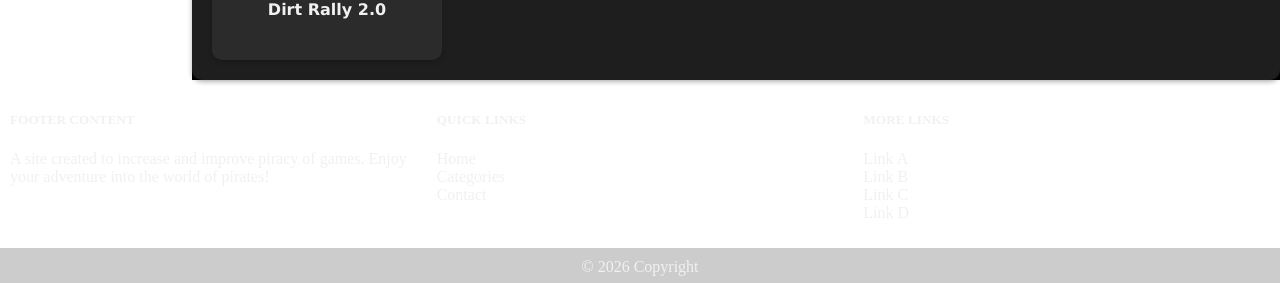
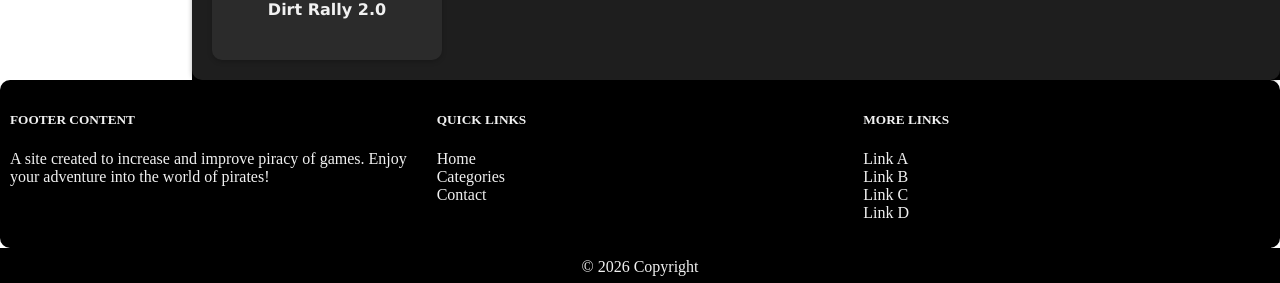
Before and after one commit to DharmilG/Game-Store, a React (Vite) app: page / in a window 1280 px wide. Shown: the part 4609-4892 px from the top of the page. Built offline with nearby package versions, Linux system fonts and the light colour scheme.

Commit message:
Update Footer.jsx

```diff
--- a/src/components/Footer.jsx
+++ b/src/components/Footer.jsx
@@ -1,4 +1,4 @@
-import '/src/App.css';
+import "/src/App.css";
 const footerLinks = [
   {
     title: "Footer Content",
@@ -24,6 +24,8 @@ export default function Footer() {
             display: "flex",
             flexWrap: "wrap",
             justifyContent: "center",
+            backgroundColor: "#000",
+            borderRadius: "10px",
           }}
         >
           {footerLinks.map((section, index) => (
@@ -54,7 +56,7 @@ export default function Footer() {
         style={{
           textAlign: "center",
           padding: "10px",
-          backgroundColor: "rgba(0, 0, 0, 0.2)",
+          backgroundColor: "#000",
         }}
       >
         © 2026 Copyright
```
